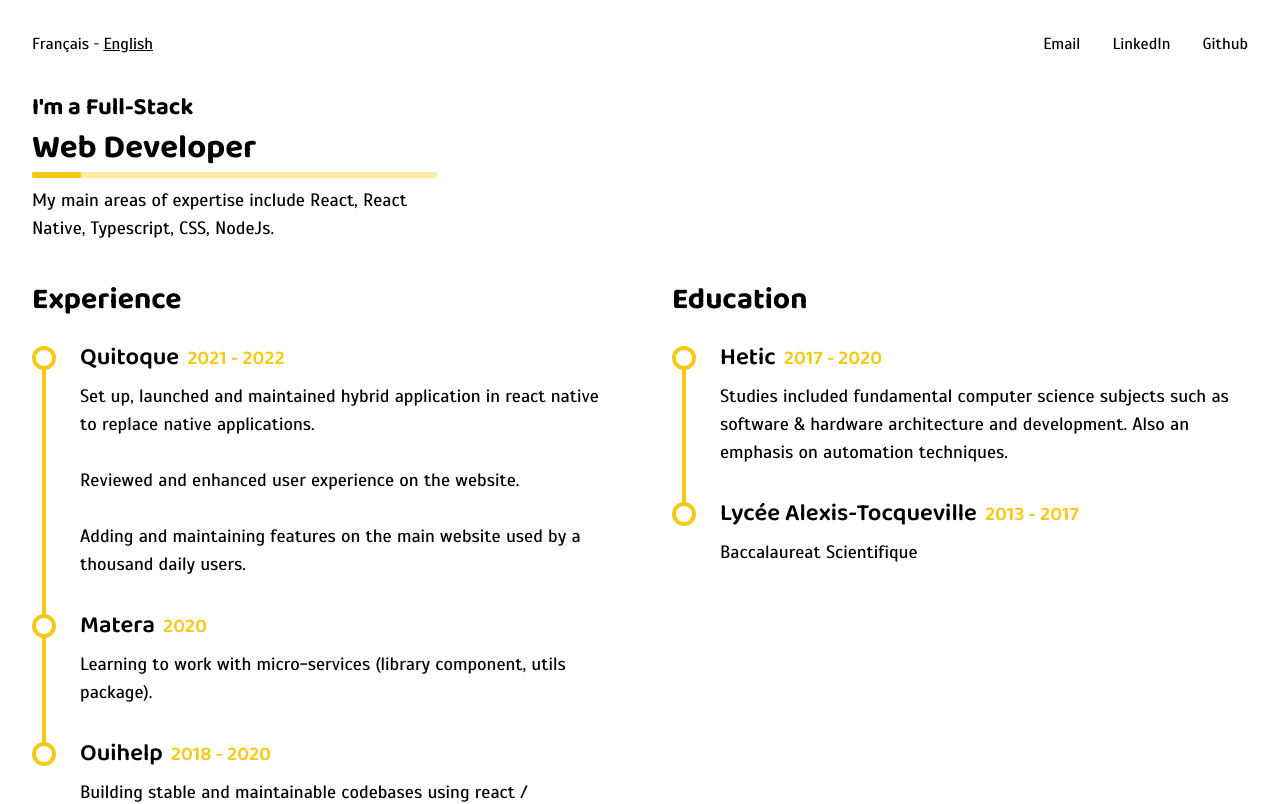
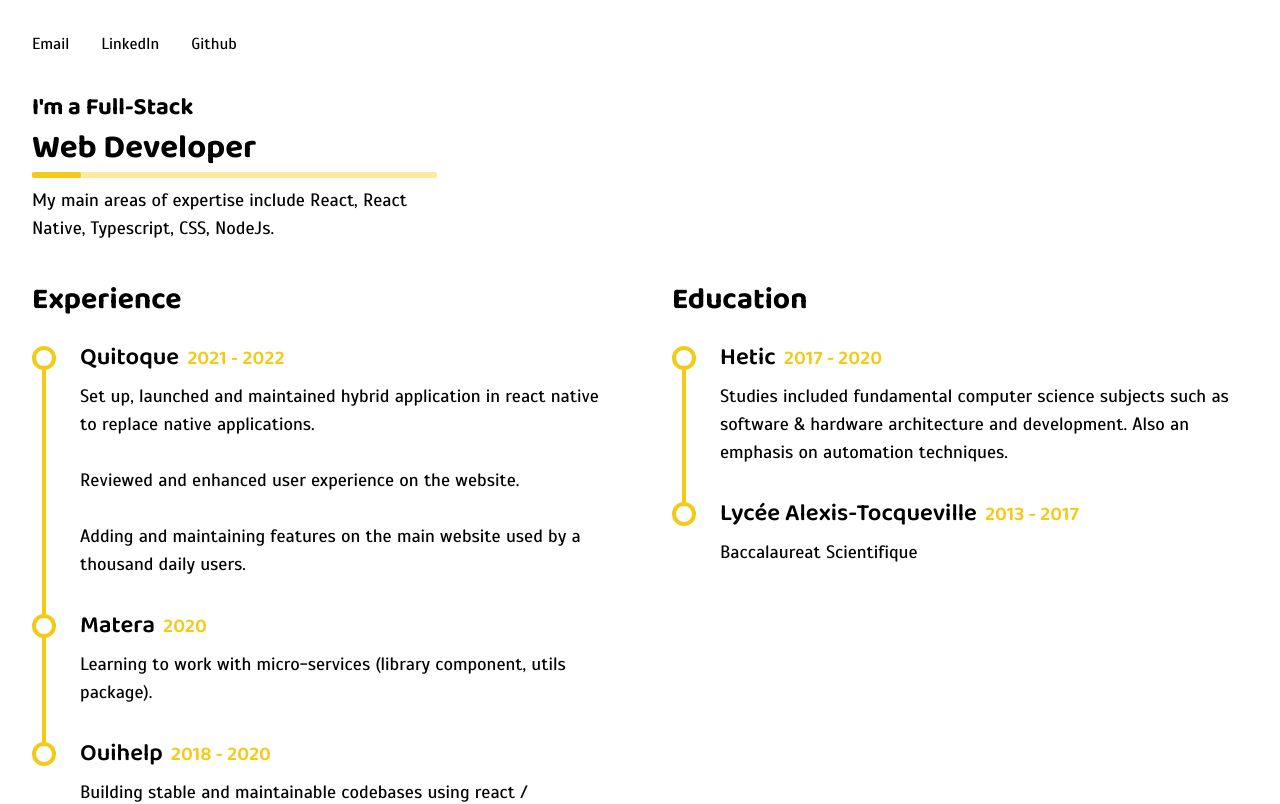
Before and after one commit to Draktors/online-cv, a Next.js app: page / in a window 1280 px wide. Shown: the top 804 px of the page. Built offline with nearby package versions, Linux system fonts and the light colour scheme.

Commit message:
remove traduction

```diff
--- a/src/pages/index.tsx
+++ b/src/pages/index.tsx
@@ -28,23 +28,14 @@ const Home: NextPage = () => (
     </Head>
 
     <main className="container mx-auto mt-8 px-8">
-      <div className="flex justify-between mb-9">
-        <div className="flex">
-          <p className="mr-1 cursor-pointer hidden sm:block">Français</p>
-          <p className="mr-1 cursor-pointer block sm:hidden">Fr</p>
-          <span className="mr-1">-</span>
-          <p className="underline cursor-pointer hidden sm:block">English</p>
-          <p className="underline cursor-pointer block sm:hidden">En</p>
-        </div>
+      <div className="flex gap-4 sm:gap-8 mb-9">
+        {CONTACTS.map((contact, i) => (
+          <Link key={i} href={contact.link}>
+            {contact.title}
+          </Link>
+        ))}
+      </div>
 
-        <div className="flex gap-4 sm:gap-8">
-          {CONTACTS.map((contact, i) => (
-            <Link key={i} href={contact.link}>
-              {contact.title}
-            </Link>
-          ))}
-        </div>
-      </div>
       <AnimateIntroduction data={INTRODUCTIONS} />
 
       <div className="grid gap-8 lg:gap-16  grid-cols-1 lg:grid-cols-2">
```
